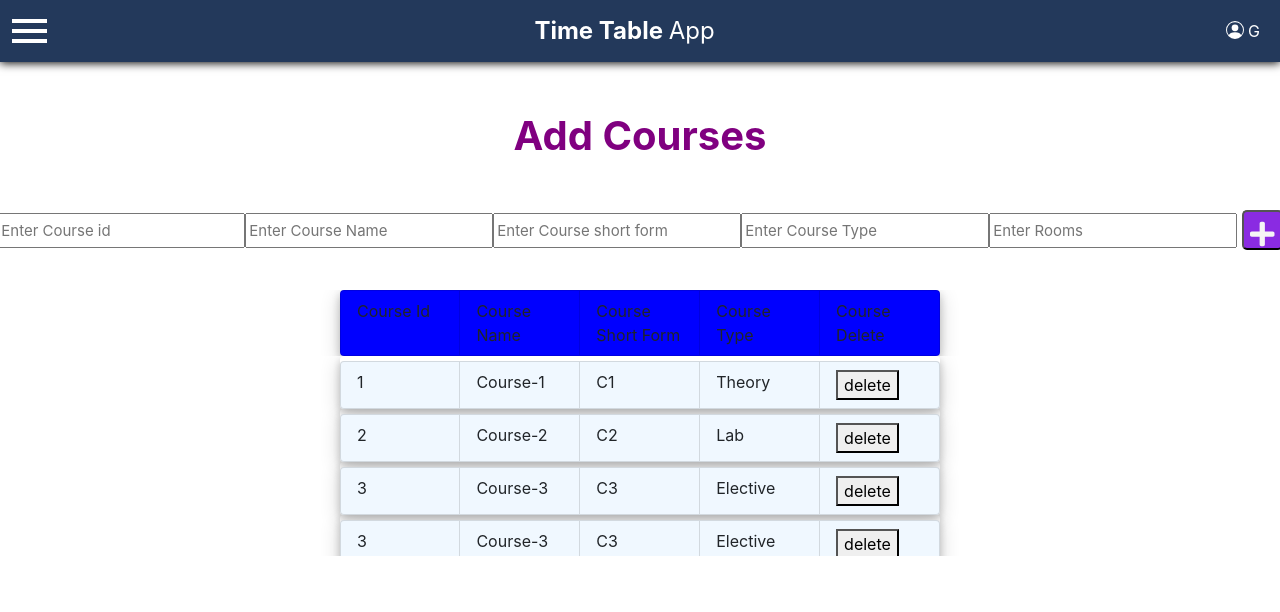
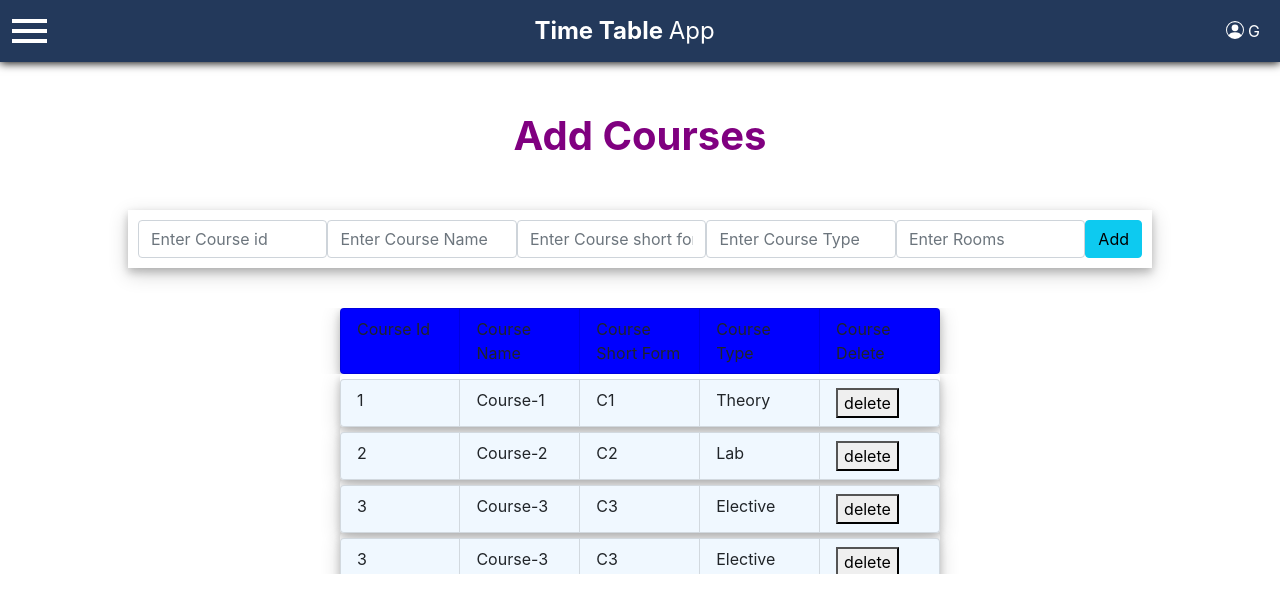
Before and after one commit to saicharank018/timetable-ui, a React (Create React App) app: page /home/courses in a window 1280 px wide. Shown: the top 612 px of the page. Built offline with nearby package versions, Linux system fonts and the light colour scheme.

Commit message:
added screens

```diff
--- a/src/App.css
+++ b/src/App.css
@@ -94,12 +94,15 @@
     }
 
     .addBarButtonStyle {
-      margin-left:"2%";
-      margin-right:"2%";
       display: flex;
       flex-direction: row;
-      align-items: center;
-      justify-content: center;
+      justify-content: center !important;
+      margin-left: 10%;
+      margin-right: 10%;
+      width:auto;
+      box-shadow: 0 4px 8px 0 rgba(0, 0, 0, 0.2), 0 6px 20px 0 rgba(0, 0, 0, 0.19);
+      padding: 10px;
+
     }
 
     .addInputBar {
@@ -146,6 +149,7 @@
       margin-right:auto;
       background-color: #61dafb;
       border-radius: 10px;
+      box-shadow: 0 4px 8px 0 rgba(0, 0, 0, 0.2), 0 6px 20px 0 rgba(0, 0, 0, 0.19);
 
     }
     .select-style{
@@ -153,6 +157,7 @@
       padding:4px;
       border-radius: 6px;
       text-align: center;
+      font-size: 15px;
 
 
     }
--- a/src/Components/Batches.js
+++ b/src/Components/Batches.js
@@ -110,7 +110,7 @@ export const Batch = (props) => {
       <form>
         <div className="batches">
           <select
-            className="select-style"
+            className=" form-select-md select-style"
             value={batch_year}
             onChange={(e) => setBatchYear(e.target.value)}
           >
@@ -120,7 +120,7 @@ export const Batch = (props) => {
             })}
           </select>
           <select
-            className="select-style"
+            className=" form-select-md select-style"
             value={batch_dept}
             onChange={(e) => setBatchDept(e.target.value)}
           >
@@ -130,7 +130,7 @@ export const Batch = (props) => {
             })}
           </select>
           <select
-            className="select-style"
+            className=" form-select-md select-style"
             value={batch_section}
             onChange={(e) => setBatchSection(e.target.value)}
           >
@@ -140,7 +140,7 @@ export const Batch = (props) => {
             })}
           </select>
           <select
-            className="select-style"
+            className="form-select-md select-style"
             value={batch_room}
             onChange={(e) => setBatchRoom(e.target.value)}
           >
--- a/src/Components/Courses.js
+++ b/src/Components/Courses.js
@@ -137,28 +137,28 @@ const Courses = () => {
             value={course_id}
             onChange={(e) => setCourseId(e.target.value)}
             type="text"
-            className="addInputBar"
+            className="form-control"
             placeholder="Enter Course id"
           />
           <input
             value={course_name}
             onChange={(e) => setCourseName(e.target.value)}
             type="text"
-            className="addInputBar"
+            className="form-control"
             placeholder="Enter Course Name"
           />
           <input
             value={course_short_form}
             onChange={(e) => setCourseShortForm(e.target.value)}
             type="text"
-            className="addInputBar"
+            className="form-control"
             placeholder="Enter Course short form"
           />
           <input
             value={course_type}
             onChange={(e) => setCourseType(e.target.value)}
             type="text"
-            className="addInputBar"
+            className="form-control"
             placeholder="Enter Course Type"
           />
 
@@ -166,16 +166,16 @@ const Courses = () => {
             value={course_rooms}
             onChange={(e) => setCourseRooms(e.target.value)}
             type="text"
-            className="addInputBar"
+            className="form-control"
             placeholder="Enter Rooms"
           />
           <button
             onClick={() => {
               addProf();
             }}
-            className="addButton"
+            className="btn btn-md btn-info"
           >
-            <FontAwesomeIcon icon={faPlus} />
+            Add
           </button>
         </div>
       </form>
--- a/src/Components/Lecturers.js
+++ b/src/Components/Lecturers.js
@@ -97,30 +97,30 @@ const Professors = () => {
             value={prof_id}
             onChange={(e) => setProfId(e.target.value)}
             type="text"
-            className="addInputBar"
+            className="form-control"
             placeholder="Enter Professor id"
           />
           <input
             value={prof_name}
             onChange={(e) => setProfName(e.target.value)}
             type="text"
-            className="addInputBar"
+            className="form-control"
             placeholder="Enter Professor Name"
           />
           <input
             value={prof_dept}
             onChange={(e) => setProfDept(e.target.value)}
             type="text"
-            className="addInputBar"
+            className="form-control"
             placeholder="Enter Department"
           />
           <button
             onClick={() => {
               addProf();
             }}
-            className="addButton"
+            className="btn btn-md btn-info"
           >
-            <FontAwesomeIcon icon={faPlus} />
+            Add
           </button>
         </div>
       </form>
--- a/src/Components/MappingElective.js
+++ b/src/Components/MappingElective.js
@@ -87,7 +87,7 @@ export const MappingElective = (props) => {
       <form>
         <div className="batches">
           <select
-            className="select-style"
+            className="form-select-md select-style"
             value={course}
             onChange={(e) => setCourse(e.target.value)}
           >
@@ -97,7 +97,7 @@ export const MappingElective = (props) => {
             })}
           </select>
           <select
-            className="select-style"
+            className="form-select-md select-style"
             value={professor}
             onChange={(e) => setProfessor(e.target.value)}
           >
--- a/src/Components/MappingLab.js
+++ b/src/Components/MappingLab.js
@@ -102,7 +102,7 @@ export const MappingLab = (props) => {
       <form>
         <div className="batches">
           <select
-            className="select-style"
+            className=" form-select-md select-style"
             value={batch}
             onChange={(e) => setBatch(e.target.value)}
           >
@@ -112,7 +112,7 @@ export const MappingLab = (props) => {
             })}
           </select>
           <select
-            className="select-style"
+            className="form-select-md select-style"
             value={course}
             onChange={(e) => setCourse(e.target.value)}
           >
@@ -122,7 +122,7 @@ export const MappingLab = (props) => {
             })}
           </select>
           <select
-            className="select-style"
+            className="form-select-md select-style"
             value={professor}
             onChange={(e) => setProfessor(e.target.value)}
           >
@@ -132,7 +132,7 @@ export const MappingLab = (props) => {
             })}
           </select>
           <select
-            className="select-style"
+            className="form-select-md select-style"
             value={pairable}
             onChange={(e) => setPairable(e.target.value)}
           >
--- a/src/Components/MappingLecture.js
+++ b/src/Components/MappingLecture.js
@@ -96,7 +96,7 @@ export const MappingLecture = (props) => {
       <form>
         <div className="batches">
           <select
-            className="select-style"
+            className="form-select-md select-style"
             value={batch}
             onChange={(e) => setBatch(e.target.value)}
           >
@@ -106,7 +106,7 @@ export const MappingLecture = (props) => {
             })}
           </select>
           <select
-            className="select-style"
+            className="form-select-md select-style"
             value={course}
             onChange={(e) => setCourse(e.target.value)}
           >
@@ -116,7 +116,7 @@ export const MappingLecture = (props) => {
             })}
           </select>
           <select
-            className="select-style"
+            className="form-select-md select-style"
             value={professor}
             onChange={(e) => setProfessor(e.target.value)}
           >
```
